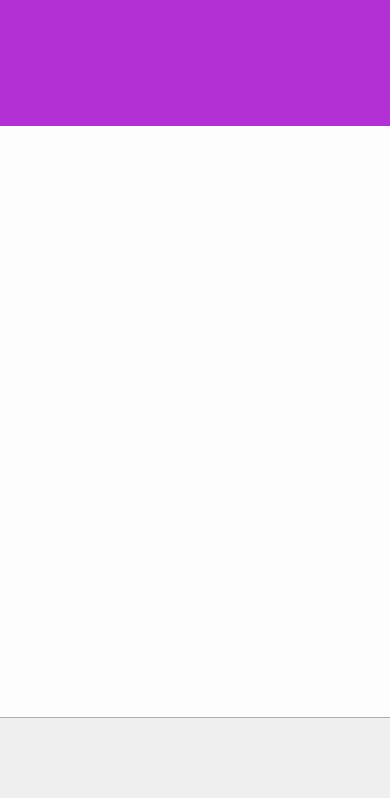
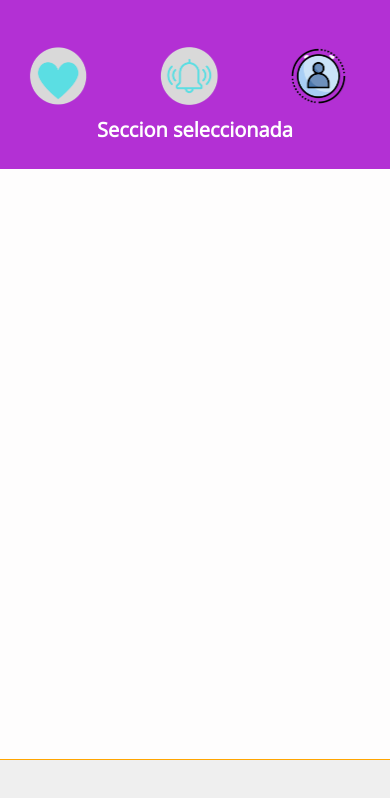
Before and after one commit to MilagrosGuru/FielAPP, a React (Create React App) app in the folder fa_frontend/: page / in a window 390 px wide. Shown: the top 798 px of the page. Built offline with nearby package versions, Linux system fonts and the light colour scheme; a web font is replaced by a local one.

Commit message:
agregue header a la vista landscape y mobile borre componentes menuder e menuizq de desktop y cree componente titulo

```diff
--- a/fa_frontend/src/Assests/css/home/homedesktop/header.module.scss
+++ b/fa_frontend/src/Assests/css/home/homedesktop/header.module.scss
@@ -22,7 +22,9 @@
     src: url(./../../../../Assests/fonts/TextFonts.net_hit-and-run-font/HitandRun.otf);
 }
 
-/* ESTILO DE LOS CONTENEDORES*/
+/**************HEADER DESKTOP**************/
+
+/*CONTENEDORES*/
 
 .estiloHeader{
     width: 100%;
@@ -51,7 +53,7 @@
     right: 0;
 }
 
-/*ESTILOS DEL LOGO*/
+/*LOGO*/
 
 .logo{
     width: 100%;
@@ -65,7 +67,7 @@
     }
 }
 
-/*ESTILOS DEL BUSCADOR*/
+/*BUSCADOR*/
 
 .search input[type=text]{
     width: 100%;
@@ -131,6 +133,8 @@ form{
 .centrar{
     text-align: center;
 }
+
+/*BOTONES*/
 .contboton{
     width: 25%;
     height: 100%;
@@ -140,8 +144,52 @@ form{
     width: 100%;
     height:100%;
     img{
-        width: 80%;
+        width: 90%;
         height: 100%;
         object-fit: contain;
     }
 }
+
+/**************HEADER MOBILE**************/
+
+/*CONTENEDORES*/
+
+.estiloHeaderMobile{
+    width: 100%;
+    height: 20%;
+    background: var(--head-backgroud-color);
+    display:flex;
+    flex-direction:column;
+    align-items: center;
+}
+.contenedorEspacio{
+    width: 100%;
+    height: 25%;
+}
+.contenedorBotonesMobile{
+    width: 100%;
+    height: 40%;
+    display: flex;
+    align-items: center;
+}
+.contenedorTitulo{
+    width: 100%;
+    height: 35%;
+    line-height: 40px;
+}
+
+/*BOTONES*/
+.contbotonMobile{
+    width: 33.33%;
+    height: 100%;
+    z-index: 1;
+}
+
+/*TITULO*/
+.titulo{
+    font-size: var(--text_size);
+    font-family: var(--text_font-family2);
+    color: var(--color_text-tertiary);
+    text-align: center;
+    font-weight: 700;
+}
--- a/fa_frontend/src/Assests/css/home/homedesktop/menuizq.module.scss
+++ /dev/null
@@ -1,5 +0,0 @@
-.estiloMenuIzq{
-    width: 20%;
-    background: var(--laterales_backgound-color);
-    height: 100%;
-}
--- a/fa_frontend/src/Assests/css/home/homemobile/menumobile.module.scss
+++ b/fa_frontend/src/Assests/css/home/homemobile/menumobile.module.scss
@@ -1,6 +1,6 @@
 .estiloMenuMobile{
     width: 100%;
-    height: 15%;
+    height: 10%;
     background: var(--laterales_backgound-color);
     border-top: 1px solid orange;
 }
--- a/fa_frontend/src/components/home/homedesktop/HomeDesktop.jsx
+++ b/fa_frontend/src/components/home/homedesktop/HomeDesktop.jsx
@@ -1,7 +1,6 @@
 import React from 'react';
 
 import Header from '../../../template/home/homedesktop/Header'
-/*import MenuDer from '../../../template/home/homedesktop/MenuDer'*/
 import Centro from '../../../template/home/homedesktop/Centro'
 import Laterales from '../../../template/home/homedesktop/Laterales'
 import styles from '../../../Assests/css/home/general.module.scss'
@@ -12,7 +11,7 @@ class HomeDesktop extends React.Component{
                 <div className={styles.contenedorGeneral}>
                     <Header></Header>
                     <div className={styles.contenedorCentral}>
-                        <Laterales cond="1"></Laterales>
+                        <Laterales></Laterales>
                         <Centro></Centro>
                         <Laterales></Laterales>
                     </div>
--- a/fa_frontend/src/components/home/homemobile/HomeMobileL.jsx
+++ b/fa_frontend/src/components/home/homemobile/HomeMobileL.jsx
@@ -1,6 +1,7 @@
 import React from 'react';
 
-import Header from '../../../template/home/homemobile/HeaderMobile'
+/*import Header from '../../../template/home/homemobile/HeaderMobile'*/
+import Header from '../../../template/home/homedesktop/Header'
 import MenuDerL from '../../../template/home/homemobile/MenuDerL'
 import CentroL from '../../../template/home/homemobile/CentroL'
 import MenuIzqL from '../../../template/home/homemobile/MenuIzqL'
--- /dev/null
+++ b/fa_frontend/src/template/Titulo.js
@@ -0,0 +1,14 @@
+import React from 'react';
+import styles from "../Assests/css/home/homedesktop/header.module.scss";
+
+
+class Titulo extends React.Component{
+    render(){
+        return(
+            <div className={styles.titulo}>
+                Seccion seleccionada
+            </div>
+        );
+    }
+}
+export default Titulo;
--- a/fa_frontend/src/template/home/homemobile/HeaderMobile.js
+++ b/fa_frontend/src/template/home/homemobile/HeaderMobile.js
@@ -1,9 +1,32 @@
 import React from 'react';
-import styles from "../../../Assests/css/home/homemobile/headermobile.module.scss"
+
+import BotonHeader from '../../BotonHeader'
+
+import btn2 from "../../../Assests/imagenes/btn2.png";
+import btn3 from "../../../Assests/imagenes/btn3.png";
+import btn4 from "../../../Assests/imagenes/btn4.png";
+/*import styles from "../../../Assests/css/home/homemobile/headermobile.module.scss"*/
+import styles from "../../../Assests/css/home/homedesktop/header.module.scss";
+import Titulo from '../../Titulo';
 class Header extends React.Component{
     render(){
         return(
-            <div className={styles.estiloHeader}>
+            <div className={styles.estiloHeaderMobile}>
+                <div className={styles.contenedorEspacio}></div>
+                <div className={styles.contenedorBotonesMobile}>
+                    <div className={styles.contbotonMobile}>
+                        <BotonHeader src={btn2}></BotonHeader>
+                    </div>
+                    <div className={styles.contbotonMobile}>
+                        <BotonHeader src={btn3}></BotonHeader>
+                    </div>
+                    <div className={styles.contbotonMobile}>
+                        <BotonHeader src={btn4}></BotonHeader>
+                    </div>
+                </div>
+                <div className={styles.contenedorTitulo}>
+                    <Titulo></Titulo>
+                </div>
             </div>
         );
 
```
Also changed, not shown: fa_frontend/src/Assests/css/home/homedesktop/menuder.module.scss (deleted, +0 -13 lines), fa_frontend/src/template/home/homedesktop/MenuDer.js (deleted, +0 -14 lines), fa_frontend/src/template/home/homedesktop/MenuIzq.js (deleted, +0 -12 lines).
